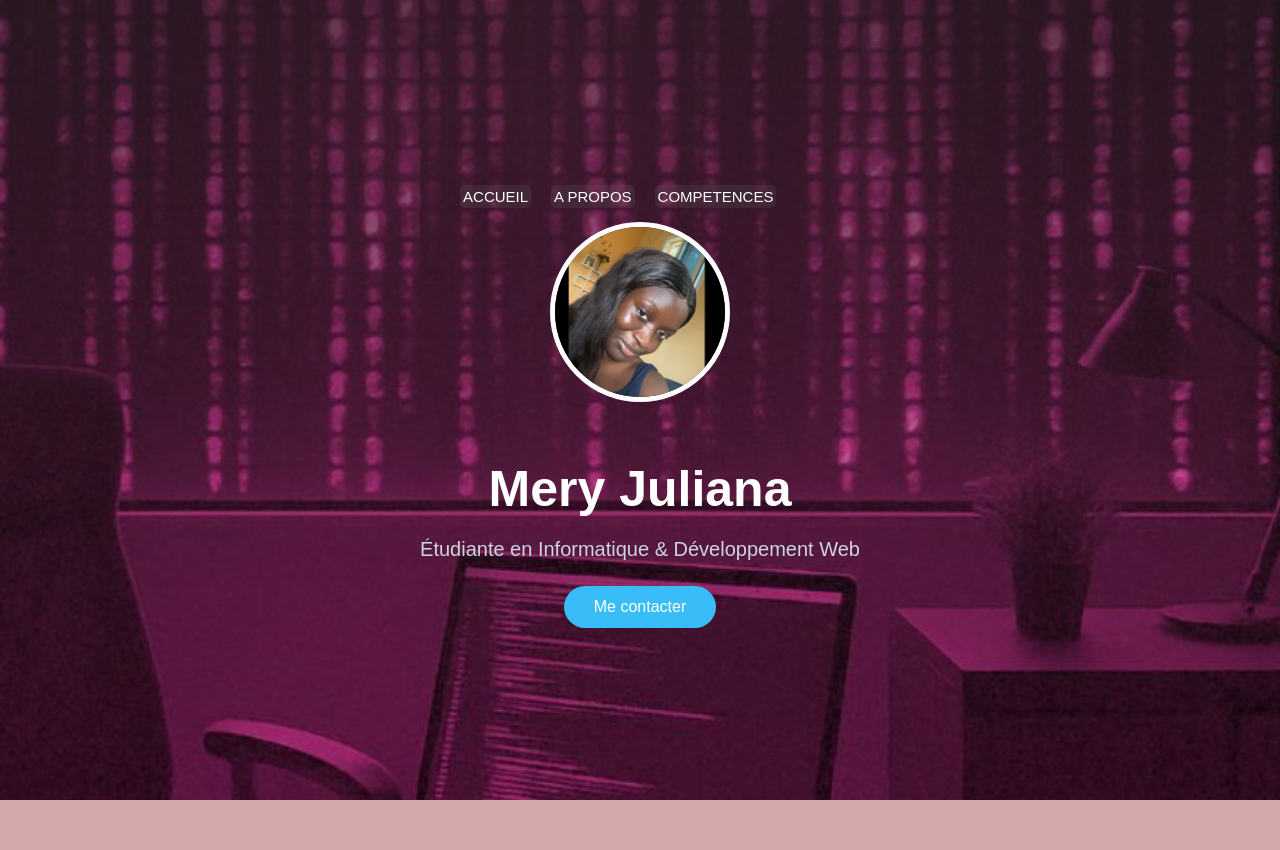
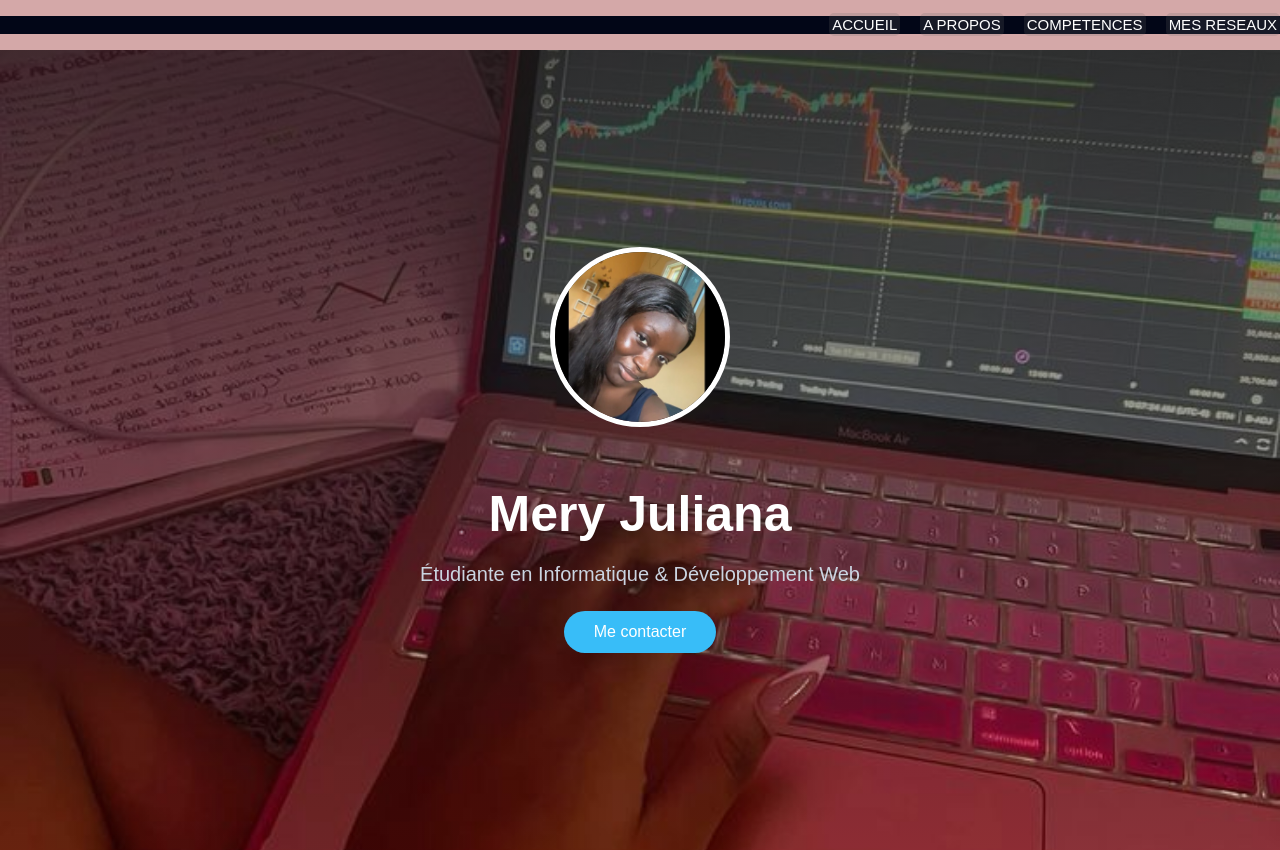
Before and after one commit to Merlya-aura/PORFOLIO2, a plain HTML site: page index.html in a window 1280 px wide. Shown: the top 850 px of the page. Drawn offline with Linux system fonts and the light colour scheme.

Commit message:
modification0

```diff
--- a/index.css
+++ b/index.css
@@ -9,12 +9,16 @@ body{
     box-sizing:border-box;
 
 }
+.oo{
+
+}
+
 ul{
     display: flex;
-    justify-content: flex-start;
+    justify-content: flex-end;
     gap: 20px;
     list-style-type: none;
-
+    background: #020617;
 }
 li:hover{
     transform: scale(1.2);
@@ -69,7 +73,7 @@ header{
 
     ),
 
-    url("photo/télécharger\ \(1\).jpg");
+    url("photo/study.jpg");
 
     background-size:cover;
 
@@ -142,6 +146,7 @@ h1{
     background:#0ea5e9;
 
 }
+
 
 /* SECTIONS */
 
--- a/index.html
+++ b/index.html
@@ -10,16 +10,17 @@
 
 
 
-    <header>
+   <div class="oo"> <ul>
+                <li><a href="">ACCUEIL</a></li>
+                <li><a href="#pp">A PROPOS</a></li>
+                <li><a href="#p">COMPETENCES</a></li>
+                <li><a href="#j">MES RESEAUX</a></li>
+
+            </ul></div>
+
+ <header>
 
         <div class="container">
-            <ul>
-                <li><a href="">ACCUEIL</a></li>
-                <li><a href="#pp">A PROPOS</a></li>
-                <li><a href="#P">COMPETENCES</a></li>
-
-            </ul>
-
             <img src="photo/WhatsApp Image 2026-05-10 at 00.35.41.jpeg" alt="" class="profile">
 
             <h1>Mery Juliana</h1>
@@ -86,7 +87,7 @@
 
     <section class="social">
 
-        <h2>Mes réseaux</h2>
+        <h2 id="j">Mes réseaux</h2>
 
         <div class="links">
 
```
